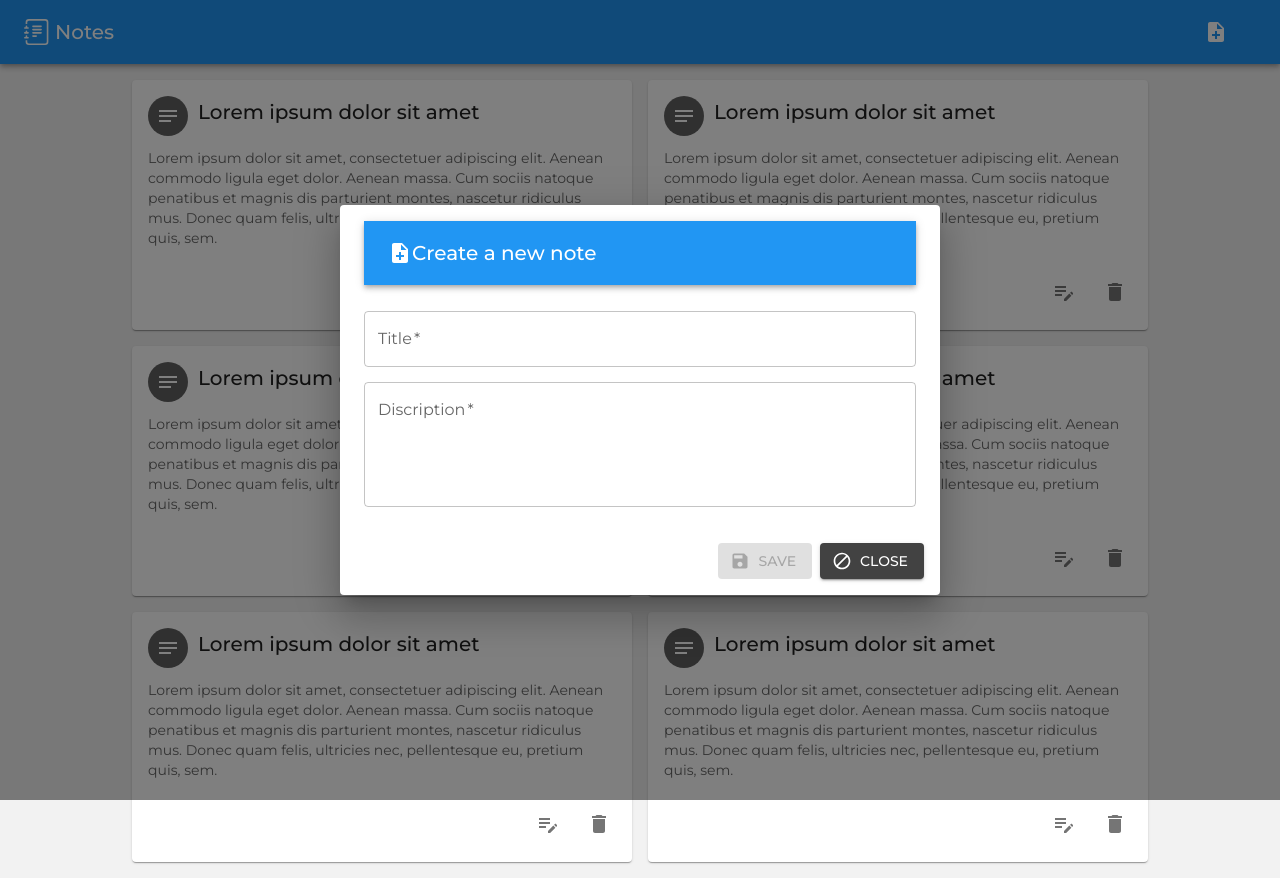
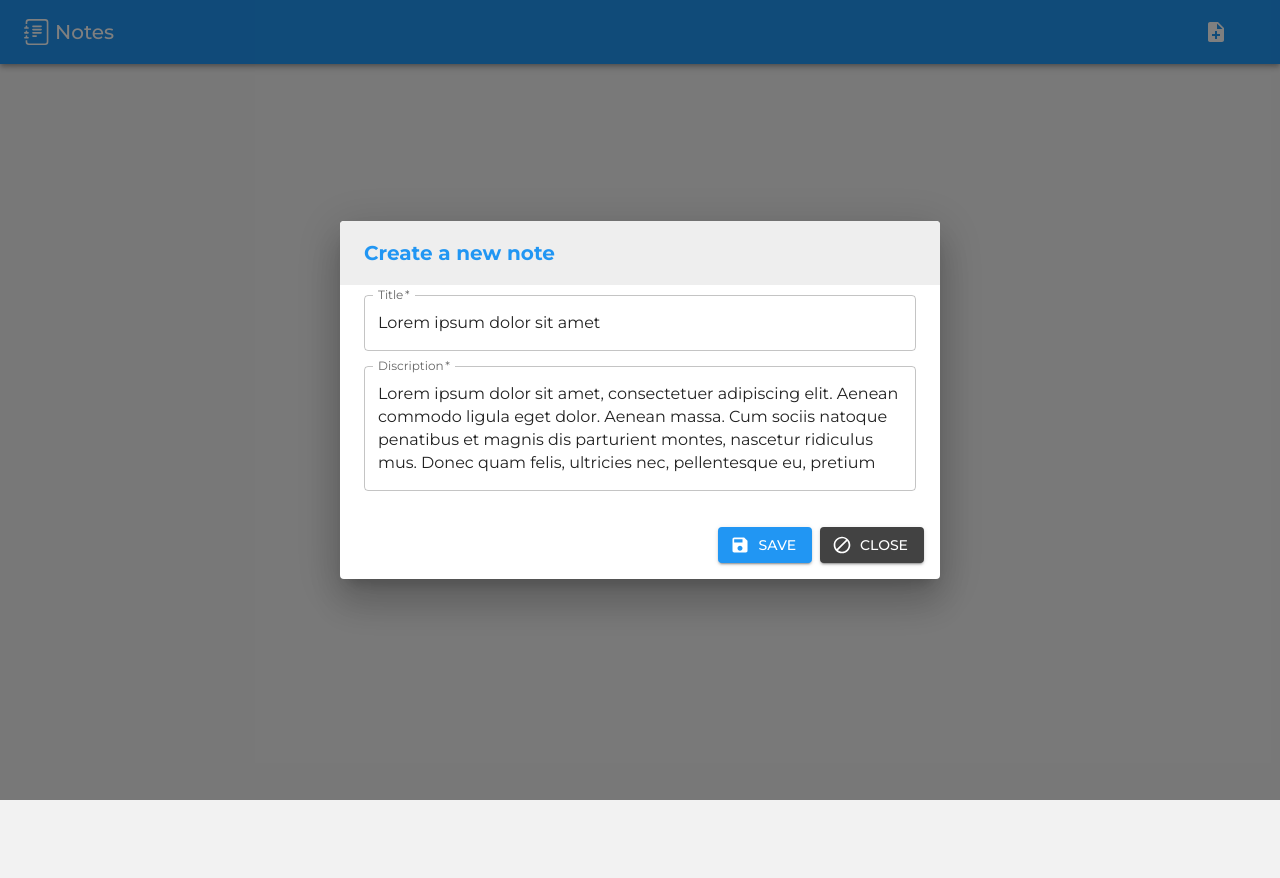
Before and after one commit to tothlevente/notes, a React (Vite) app: page / in a window 1280 px wide. Both pictures are taken after a click on the button "create new note". After the commit the page ends 800 px from the top, so only its background shows below. Built offline with nearby package versions, Linux system fonts and the light colour scheme.

Commit message:
Developments

```diff
--- a/src/App.tsx
+++ b/src/App.tsx
@@ -1,5 +1,6 @@
-import CreateNewNote from "./components/CreateNewNote";
+import CreateNote from "./components/CreateNote";
 import NoteStack from "./components/NoteStack";
+import NoteProps from "./interfaces/NoteProps";
 import Header from "./components/Header";
 import Footer from "./components/Footer";
 
@@ -12,6 +13,7 @@ const theme = createTheme({
     fontFamily: ["Montserrat", "sans-serif"].join(","),
   },
   palette: {
+    mode: "light",
     primary: {
       main: "#2196f3",
     },
@@ -23,16 +25,19 @@ const theme = createTheme({
 
 export default function App() {
   const [showCreateNewNote, setShowCreateNewNote] = useState(false);
+  const [notes, setNotes] = useState<NoteProps[]>([]);
 
   return (
     <ThemeProvider theme={theme}>
-      <CreateNewNote
+      <CreateNote
+        notes={notes}
+        setNotes={setNotes}
         showCreateNewNote={showCreateNewNote}
         setShowCreateNewNote={setShowCreateNewNote}
       />
       <div className="site-wrapper">
         <Header setShowCreateNewNote={setShowCreateNewNote} />
-        <NoteStack />
+        <NoteStack notes={notes} setNotes={setNotes} />
         <Footer />
       </div>
     </ThemeProvider>
--- a/src/components/CreateNewNote.tsx
+++ /dev/null
@@ -1,67 +0,0 @@
-import NoteAddIcon from "@mui/icons-material/NoteAdd";
-import NoteDialogContent from "./NoteDialogContent";
-import NoteDialogActions from "./NoteDialogActions";
-
-import {
-  AppBar,
-  Dialog,
-  DialogTitle,
-  Toolbar,
-  Typography,
-} from "@mui/material";
-
-import { useState } from "react";
-
-export default function CreateNewNote({
-  showCreateNewNote,
-  setShowCreateNewNote,
-}: any) {
-  const [titleInput, setTitleInput] = useState("");
-  const [discriptionInput, setDescriptionInput] = useState("");
-
-  function handleClose() {
-    setTitleInput("");
-    setDescriptionInput("");
-    setShowCreateNewNote(false);
-  }
-
-  function handleSave() {}
-
-  return (
-    <Dialog
-      open={showCreateNewNote}
-      onClose={handleClose}
-      aria-labelledby="create-new-note-dialog-title"
-      aria-describedby="create-new-note-dialog-description"
-      maxWidth={"sm"}
-      fullWidth
-    >
-      <DialogTitle>
-        <AppBar sx={{ position: "relative" }}>
-          <Toolbar>
-            <NoteAddIcon />
-            <Typography
-              sx={{ ml: 0, flex: 1 }}
-              variant="h6"
-              component="div"
-            >
-              Create a new note
-            </Typography>
-          </Toolbar>
-        </AppBar>
-      </DialogTitle>
-      <NoteDialogContent
-        titleInput={titleInput}
-        setTitleInput={setTitleInput}
-        discriptionInput={discriptionInput}
-        setDescriptionInput={setDescriptionInput}
-      />
-      <NoteDialogActions
-        handleSave={handleSave}
-        handleClose={handleClose}
-        titleInput={titleInput}
-        discriptionInput={discriptionInput}
-      />
-    </Dialog>
-  );
-}
--- /dev/null
+++ b/src/components/CreateNote.tsx
@@ -0,0 +1,72 @@
+import NoteDialogContent from "./NoteDialogContent";
+import NoteDialogActions from "./NoteDialogActions";
+
+import { Dialog, DialogTitle } from "@mui/material";
+import { useState } from "react";
+
+const dummyTitle = "Lorem ipsum dolor sit amet";
+const dummyDiscription =
+  "Lorem ipsum dolor sit amet, consectetuer adipiscing elit. Aenean commodo ligula eget dolor. Aenean massa. Cum sociis natoque penatibus et magnis dis parturient montes, nascetur ridiculus mus. Donec quam felis, ultricies nec, pellentesque eu, pretium quis, sem. ";
+
+export default function CreateNote({
+  notes,
+  setNotes,
+  showCreateNewNote,
+  setShowCreateNewNote,
+}: any) {
+  const [title, setTitle] = useState(dummyTitle);
+  const [discription, setDescription] = useState(dummyDiscription);
+
+  function handleClose() {
+    setTitle("");
+    setDescription("");
+    setShowCreateNewNote(false);
+  }
+
+  function handleSave() {
+    setNotes([
+      ...notes,
+      {
+        id: Math.round(Math.random() * 10000000),
+        title: title,
+        discription: discription,
+      },
+    ]);
+
+    setTitle("");
+    setDescription("");
+    setShowCreateNewNote(false);
+  }
+
+  return (
+    <Dialog
+      open={showCreateNewNote}
+      onClose={handleClose}
+      aria-labelledby="create-note-dialog-title"
+      aria-describedby="create-note-dialog-description"
+      maxWidth={"sm"}
+      fullWidth
+    >
+      <DialogTitle
+        sx={{ fontWeight: "bold" }}
+        id="new-note-dialog-title"
+        color="primary"
+        bgcolor="#eeeeee"
+      >
+        Create a new note
+      </DialogTitle>
+      <NoteDialogContent
+        titleInput={title}
+        setTitleInput={setTitle}
+        discriptionInput={discription}
+        setDescriptionInput={setDescription}
+      />
+      <NoteDialogActions
+        handleSave={handleSave}
+        handleClose={handleClose}
+        titleInput={title}
+        discriptionInput={discription}
+      />
+    </Dialog>
+  );
+}
--- a/src/components/EditNote.tsx
+++ /dev/null
@@ -1,3 +0,0 @@
-export default function EditNote() {
-  return <div></div>;
-}
--- a/src/components/Header.tsx
+++ b/src/components/Header.tsx
@@ -1,7 +1,5 @@
 import NoteAddIcon from "@mui/icons-material/NoteAdd";
 import Logo from "./Logo";
-
-import { Box } from "@mui/system";
 
 import {
   AppBar,
@@ -10,6 +8,8 @@ import {
   Tooltip,
   Typography,
 } from "@mui/material";
+
+import { Box } from "@mui/system";
 
 export default function Header({ setShowCreateNewNote }: any) {
   return (
--- a/src/components/NoteCard.tsx
+++ b/src/components/NoteCard.tsx
@@ -8,7 +8,14 @@ import Card from "@mui/material/Card";
 
 import { Avatar, IconButton } from "@mui/material";
 
-export default function NoteCard({ title, discription }: any) {
+export default function NoteCard({
+  id,
+  index,
+  title,
+  discription,
+  handleEdit,
+  handleDelete,
+}: any) {
   return (
     <Card sx={{ width: 500, height: 250 }}>
       <CardContent>
@@ -38,26 +45,32 @@ export default function NoteCard({ title, discription }: any) {
       </CardContent>
       <CardActions sx={{ justifyContent: "flex-end" }}>
         <IconButton
+          edge="end"
+          aria-label="edit"
           sx={{
             marginRight: "3px",
             "&:hover": {
               color: "#212121",
             },
           }}
-          edge="end"
-          aria-label="edit"
+          onClick={() => {
+            handleEdit(index);
+          }}
         >
           <EditNoteIcon />
         </IconButton>
         <IconButton
+          edge="end"
+          aria-label="delete"
           sx={{
             marginRight: "5px",
             "&:hover": {
               color: "#ff5722",
             },
           }}
-          edge="end"
-          aria-label="delete"
+          onClick={() => {
+            handleDelete(id);
+          }}
         >
           <DeleteIcon />
         </IconButton>
--- a/src/components/NoteStack.tsx
+++ b/src/components/NoteStack.tsx
@@ -1,11 +1,35 @@
-import { Stack } from "@mui/material";
+import NoteProps from "../interfaces/NoteProps";
 import NoteCard from "./NoteCard";
 
-const dummyTitle = "Lorem ipsum dolor sit amet";
-const dummyDiscription =
-  "Lorem ipsum dolor sit amet, consectetuer adipiscing elit. Aenean commodo ligula eget dolor. Aenean massa. Cum sociis natoque penatibus et magnis dis parturient montes, nascetur ridiculus mus. Donec quam felis, ultricies nec, pellentesque eu, pretium quis, sem. ";
+import { Stack } from "@mui/material";
 
-export default function NoteStack() {
+export default function NoteStack({ notes, setNotes }: any) {
+  function handleEdit(index: number) {
+    const values = [...notes];
+    const editedTitle = prompt(`Edit the title:`);
+    const editedDiscription = prompt(`Edit the discription:`);
+
+    if (
+      editedTitle !== null &&
+      editedTitle.trim() !== "" &&
+      editedDiscription !== null &&
+      editedDiscription.trim() !== ""
+    ) {
+      let updatedNotes = [...values];
+      updatedNotes[index].title = editedTitle;
+      updatedNotes[index].discription = editedDiscription;
+
+      setNotes(updatedNotes);
+    }
+  }
+
+  function handleDelete(key: number) {
+    const values = [...notes];
+    const update = values.filter((note) => note.id !== key);
+
+    setNotes(update);
+  }
+
   return (
     <Stack
       useFlexGap
@@ -17,12 +41,20 @@ export default function NoteStack() {
         flexWrap: "wrap",
       }}
     >
-      <NoteCard title={dummyTitle} discription={dummyDiscription} />
-      <NoteCard title={dummyTitle} discription={dummyDiscription} />
-      <NoteCard title={dummyTitle} discription={dummyDiscription} />
-      <NoteCard title={dummyTitle} discription={dummyDiscription} />
-      <NoteCard title={dummyTitle} discription={dummyDiscription} />
-      <NoteCard title={dummyTitle} discription={dummyDiscription} />
+      {notes.map((note: NoteProps, index: number) => {
+        return (
+          <div key={index}>
+            <NoteCard
+              id={note.id}
+              index={index}
+              title={note.title}
+              discription={note.discription}
+              handleEdit={handleEdit}
+              handleDelete={handleDelete}
+            />
+          </div>
+        );
+      })}
     </Stack>
   );
 }
--- /dev/null
+++ b/src/interfaces/NoteProps.ts
@@ -0,0 +1,5 @@
+export default interface NoteProps {
+  id: number;
+  title: string;
+  discription: string;
+}
```
Also changed, not shown: sample/sample.txt.
